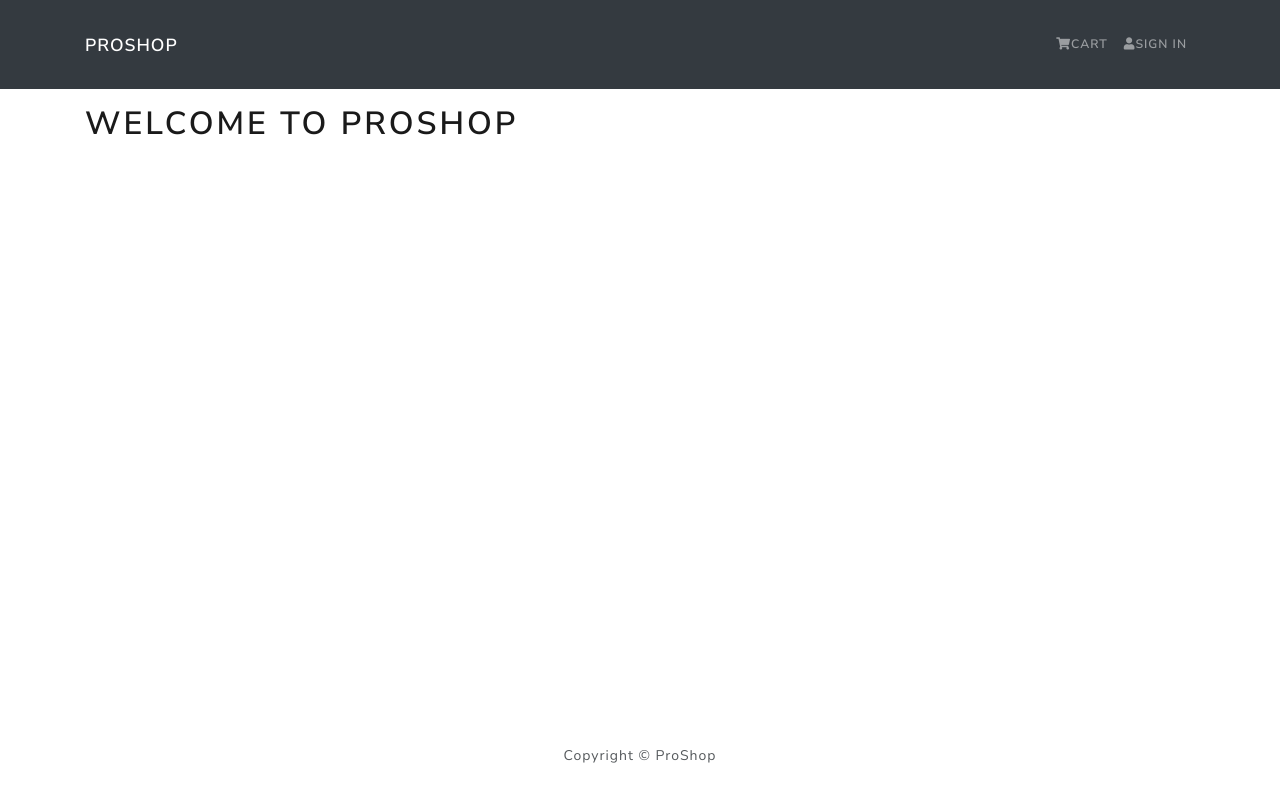
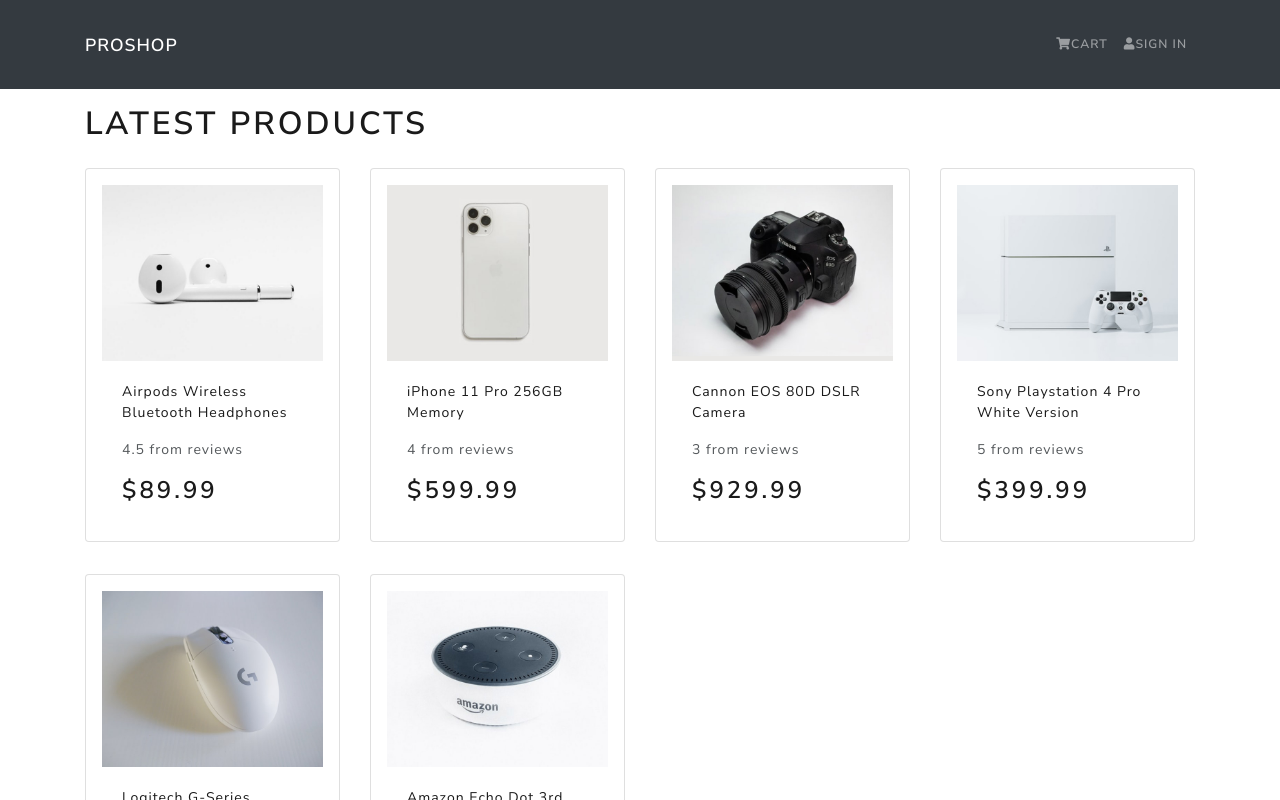
Before and after one commit to CGIworkos/MERN, a React (Create React App) app in the folder frontend/: page / in a window 1280 px wide. Shown: the top 800 px of the page. Built offline with nearby package versions, Linux system fonts and the light colour scheme.

Commit message:
Products list

```diff
--- a/frontend/src/App.js
+++ b/frontend/src/App.js
@@ -1,6 +1,7 @@
 import { Container } from 'react-bootstrap'
 import Header from './components/Header'
 import Footer from './components/Footer'
+import HomeScreen from './screens/HomeScreen'
 
 const App = () => {
     return (
@@ -8,7 +9,7 @@
             <Header/>
             <main className='py-3'>
                 <Container>
-                    <h1>Welcome To ProShop</h1>
+                    <HomeScreen />
                 </Container>
             </main>
             <Footer/>
--- /dev/null
+++ b/frontend/src/components/Product.js
@@ -0,0 +1,29 @@
+import React from 'react'
+import { Card } from 'react-bootstrap'
+
+const Product = ({product}) => {
+    return (
+        <Card className='my-3 p-3 rounded'>
+            <a href={`/product/${product._id}`}>
+                <Card.Img src={product.image} variant='top'/>
+            </a>
+            <Card.Body>
+                <a href={`/product/${product._id}`}>
+                    <Card.Title as='div'><strong>{product.name}</strong></Card.Title>
+                </a>
+
+                <Card.Text as='div'>
+                    <div className='my-3'>
+                        {product.rating} from {product.numRevies} reviews
+                    </div>
+                </Card.Text>
+
+                <Card.Text as='h3'>${product.price}</Card.Text>
+
+            </Card.Body>
+        </Card>
+
+    )
+}
+
+export default Product
--- /dev/null
+++ b/frontend/src/screens/HomeScreen.js
@@ -0,0 +1,21 @@
+import React from 'react'
+import { Row, Col } from 'react-bootstrap'
+import Product from '../components/Product'
+import products from '../products'
+
+const HomeScreen = () => {
+    return (
+        <>
+            <h1>Latest Products</h1>
+            <Row>
+                {products.map((product) => (
+                    <Col sm={12} md={6} lg={4} xl={3}>
+                        <Product product={product} />
+                    </Col>
+                ))}
+            </Row>
+        </>
+    )
+}
+
+export default HomeScreen
```
